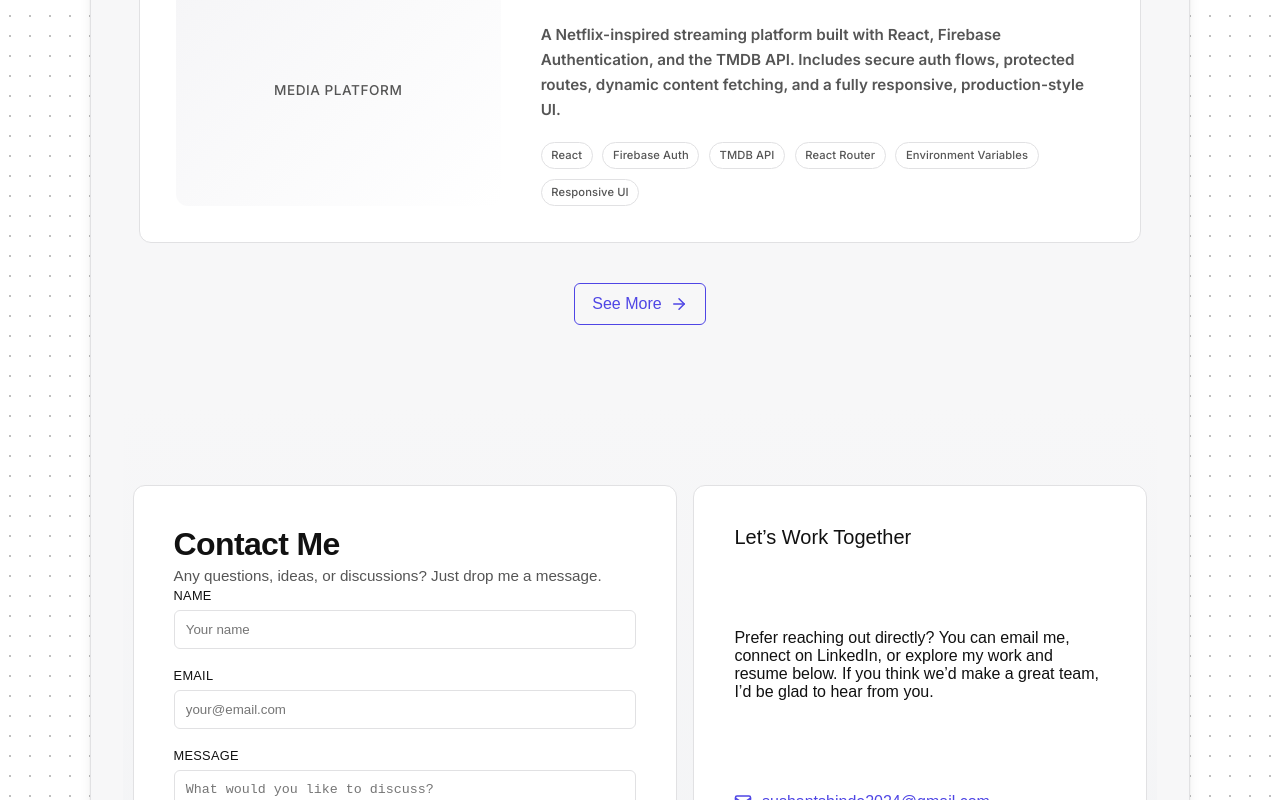
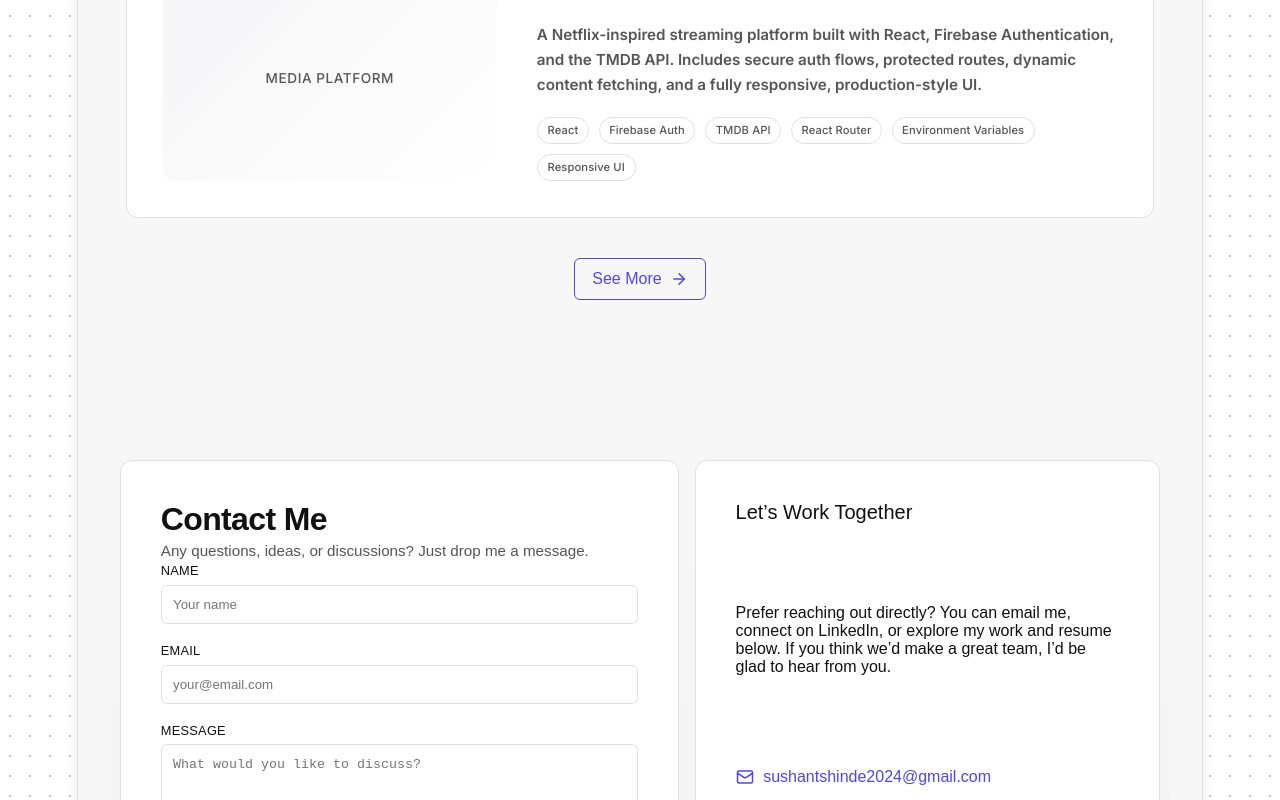
Before and after one commit to sushantshinde7/sushant-portfolio, a React (Vite) app: page / in a window 1280 px wide. Shown: the part 2154-2954 px from the top of the page. Built offline with nearby package versions, Linux system fonts and the light colour scheme.

Commit message:
changed the app-container/content-containers width

```diff
--- a/src/styles/global.css
+++ b/src/styles/global.css
@@ -164,7 +164,7 @@ a {
 .app-shell {
   min-height: 100vh;
   display: grid;
-  grid-template-columns: 7vw 86vw 7vw;
+  grid-template-columns: 6vw 88vw 6vw;
 
   background-color: var(--app-bg);
   background-size: 22px 22px;
```
